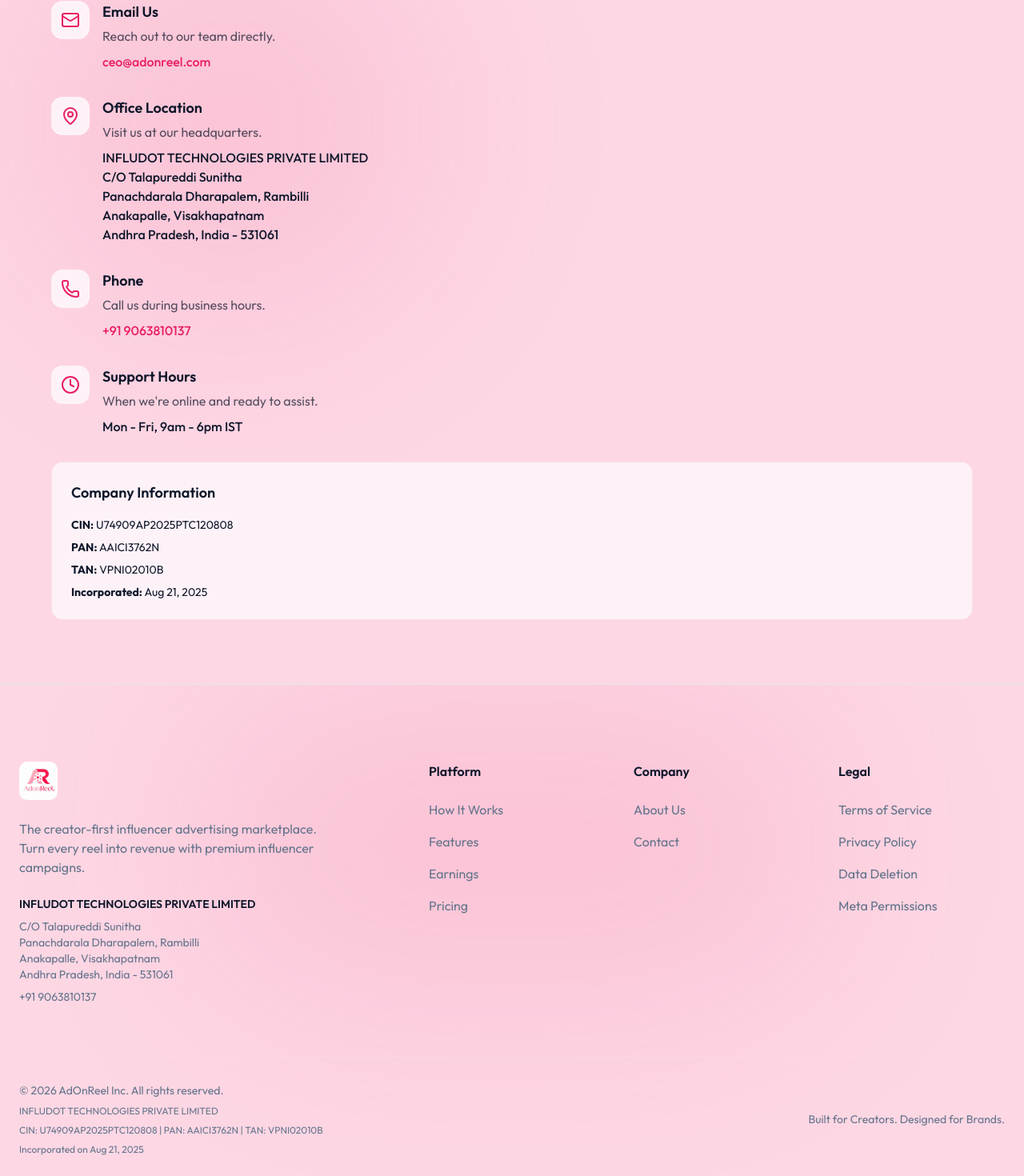
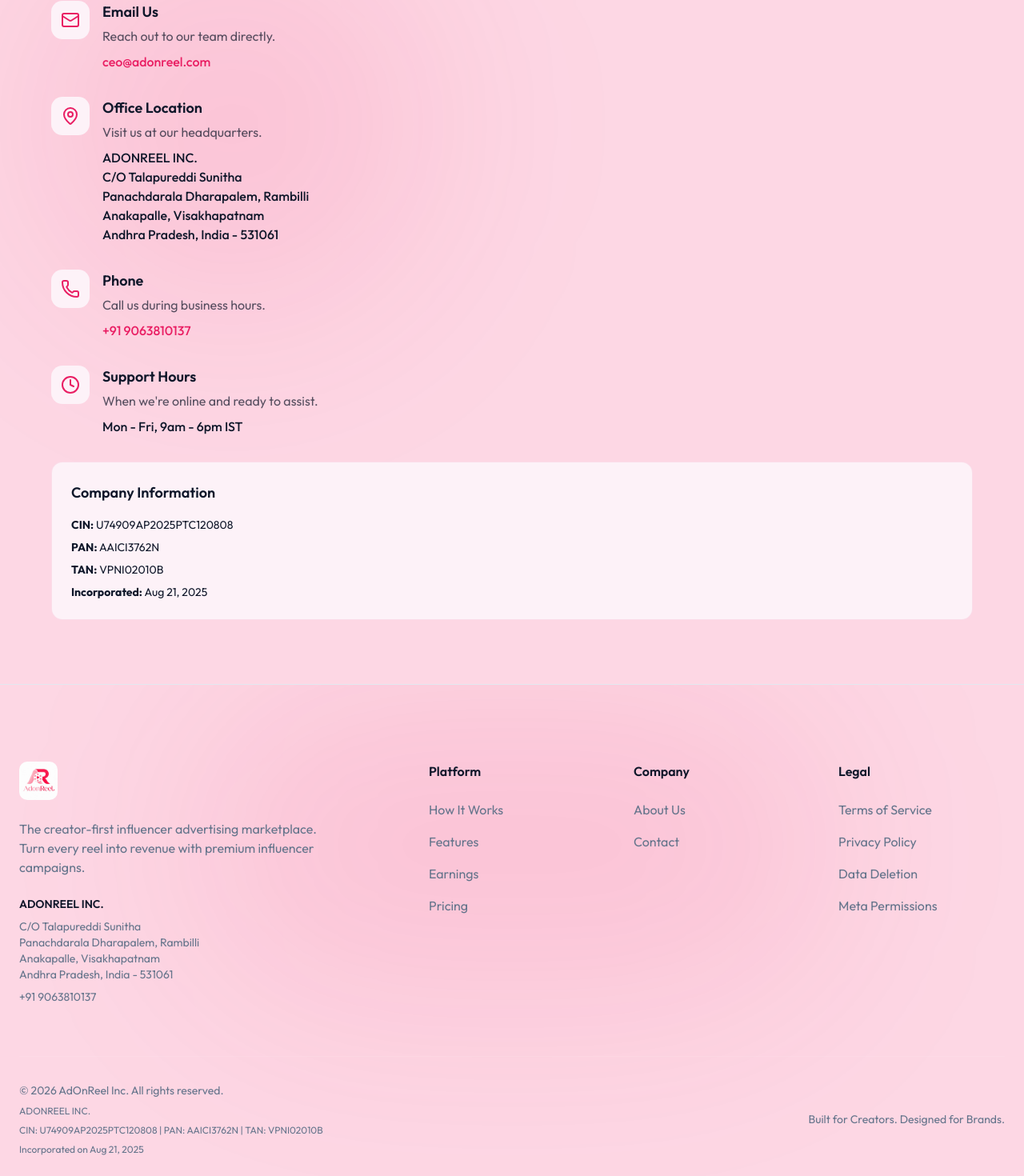
Before and after one commit to gyekula-source/AdOnReel, a Next.js app: page /contact in a window 1280 px wide. Shown: the part 412-1882 px from the top of the page at 80% size. Built offline with nearby package versions, Linux system fonts and the light colour scheme.

Commit message:
Commit 0

```diff
--- a/src/app/contact/page.tsx
+++ b/src/app/contact/page.tsx
@@ -44,7 +44,7 @@
                 <div>
                   <h3 className="font-semibold text-lg mb-1">Office Location</h3>
                   <p className="text-foreground/70 mb-2">Visit us at our headquarters.</p>
-                  <p className="text-foreground font-medium">INFLUDOT TECHNOLOGIES PRIVATE LIMITED<br/>C/O Talapureddi Sunitha<br/>Panachdarala Dharapalem, Rambilli<br/>Anakapalle, Visakhapatnam<br/>Andhra Pradesh, India - 531061</p>
+                  <p className="text-foreground font-medium">ADONREEL INC.<br/>C/O Talapureddi Sunitha<br/>Panachdarala Dharapalem, Rambilli<br/>Anakapalle, Visakhapatnam<br/>Andhra Pradesh, India - 531061</p>
                 </div>
               </div>
 
--- a/src/app/privacy-policy/page.tsx
+++ b/src/app/privacy-policy/page.tsx
@@ -14,7 +14,7 @@
       </div>
 
       <LegalSection number={1} title="Introduction & Who We Are" delay={0.1}>
-        <p>AdOnReel ("we," "our," or "us") is an AI-powered influencer advertising marketplace that connects local businesses with content creators. We are operated by <strong>Infludot Technologies</strong>.</p>
+        <p>AdOnReel ("we," "our," or "us") is an AI-powered influencer advertising marketplace that connects local businesses with content creators.</p>
         <p>This Privacy Policy explains how we collect, use, share, and protect information when you use our platform, mobile application, and website ("Services").</p>
         <p>By using AdOnReel, you agree to the practices described in this policy. If you do not agree, please do not use our Services.</p>
       </LegalSection>
@@ -65,7 +65,7 @@
           <div className="space-y-4 relative z-10">
             <div className="flex flex-col sm:flex-row gap-2 sm:gap-6">
               <span className="text-muted text-sm uppercase tracking-widest w-24">Company</span>
-              <strong className="text-primary">Infludot Technologies — AdOnReel</strong>
+              <strong className="text-primary">AdOnReel</strong>
             </div>
             <div className="flex flex-col sm:flex-row gap-2 sm:gap-6">
               <span className="text-muted text-sm uppercase tracking-widest w-24">Privacy</span>
--- a/src/components/layout/Footer.tsx
+++ b/src/components/layout/Footer.tsx
@@ -24,7 +24,7 @@
               The creator-first influencer advertising marketplace. Turn every reel into revenue with premium influencer campaigns.
             </p>
             <div className="text-sm text-muted space-y-2">
-              <p className="font-semibold text-foreground">INFLUDOT TECHNOLOGIES PRIVATE LIMITED</p>
+              <p className="font-semibold text-foreground">ADONREEL INC.</p>
               <p>C/O Talapureddi Sunitha<br/>Panachdarala Dharapalem, Rambilli<br/>Anakapalle, Visakhapatnam<br/>Andhra Pradesh, India - 531061</p>
               <p><a href="tel:+919063810137" className="hover:text-primary transition-colors">+91 9063810137</a></p>
             </div>
@@ -62,7 +62,7 @@
         <div className="border-t border-white/10 pt-8 flex flex-col md:flex-row items-center justify-between gap-4">
           <div className="text-muted text-sm space-y-2">
             <p>&copy; {currentYear} AdOnReel Inc. All rights reserved.</p>
-            <p className="text-xs">INFLUDOT TECHNOLOGIES PRIVATE LIMITED</p>
+            <p className="text-xs">ADONREEL INC.</p>
             <p className="text-xs">CIN: U74909AP2025PTC120808 | PAN: AAICI3762N | TAN: VPNI02010B</p>
             <p className="text-xs">Incorporated on Aug 21, 2025</p>
           </div>
--- a/src/components/layout/Navbar.tsx
+++ b/src/components/layout/Navbar.tsx
@@ -37,7 +37,6 @@
             />
           </Link>
           <div className="hidden sm:flex flex-col text-xs uppercase tracking-[0.25em] text-muted-foreground">
-            <span className="font-semibold">Powered by Infludot</span>
           </div>
         </div>
 
```
